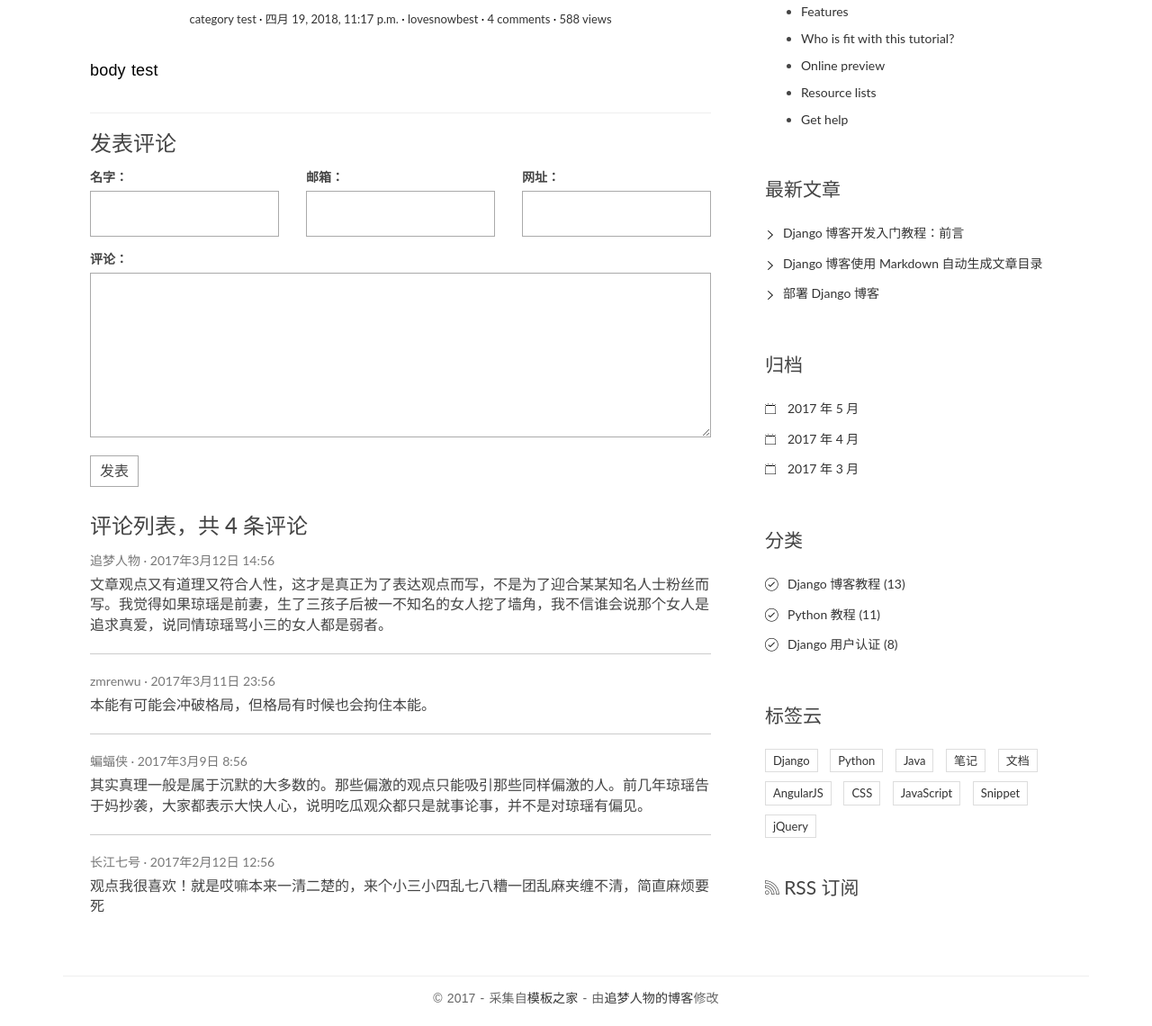
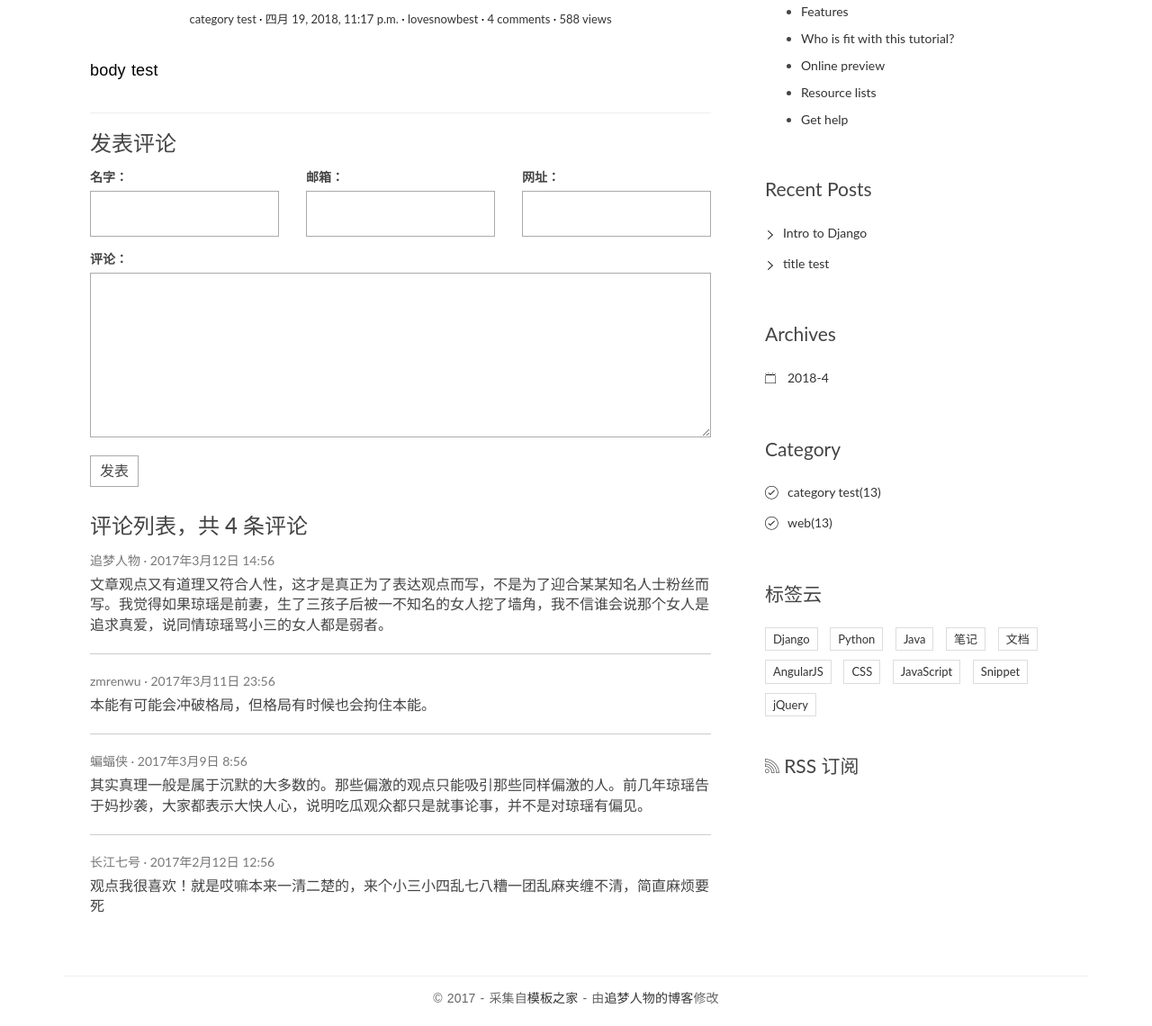
Before and after one commit to zehuichen123/Django_blog, a Django app: page /blog/post/1/ in a window 1280 px wide. Shown: the part 221-1361 px from the top of the page at 90% size. Run offline with Django 3.2, Linux system fonts and the light colour scheme; data comes from the database, SQL or seed files in the repository; some libraries are stand-ins or nearby versions.

Commit message:
add side bar

```diff
--- /dev/null
+++ b/blog/templatetags/blog_tags.py
@@ -0,0 +1,16 @@
+from ..models import Post,Category
+from django import template
+
+register=template.Library()
+
+@register.simple_tag
+def get_recent_posts(num=5):
+	return Post.objects.all().order_by('-created_time')[:num]
+
+@register.simple_tag
+def archives():
+	return Post.objects.dates('created_time','month',order='DESC')
+
+@register.simple_tag
+def get_categories():
+	return Category.objects.all()
--- a/templates/base.html
+++ b/templates/base.html
@@ -1,4 +1,5 @@
 {% load static %}
+{% load blog_tags %}
 <!DOCTYPE html>
 <html>
 <head>
@@ -75,46 +76,43 @@
                 {% block toc %}
                 {% endblock toc %}
                 <div class="widget widget-recent-posts">
-                    <h3 class="widget-title">最新文章</h3>
+                    <h3 class="widget-title">Recent Posts</h3>
+                    {% get_recent_posts as recent_post_list %}
                     <ul>
+                        {% for post in recent_post_list %}
                         <li>
-                            <a href="#">Django 博客开发入门教程：前言</a>
+                            <a href="{{post.get_absolute_url}}">{{post.title}}</a>
                         </li>
-                        <li>
-                            <a href="#">Django 博客使用 Markdown 自动生成文章目录</a>
-                        </li>
-                        <li>
-                            <a href="#">部署 Django 博客</a>
-                        </li>
+                        {% empty %}
+                        No recent posts!
+                        {% endfor %}
                     </ul>
                 </div>
                 <div class="widget widget-archives">
-                    <h3 class="widget-title">归档</h3>
+                    <h3 class="widget-title">Archives</h3>
+                    {% archives as date_list %}
                     <ul>
+                        {% for date in date_list %}
                         <li>
-                            <a href="#">2017 年 5 月</a>
+                            <a href="#">{{date.year}}-{{date.month}}</a>
                         </li>
-                        <li>
-                            <a href="#">2017 年 4 月</a>
-                        </li>
-                        <li>
-                            <a href="#">2017 年 3 月</a>
-                        </li>
+                        {% empty %}
+                        No archives yet!
+                        {% endfor %}
                     </ul>
                 </div>
 
                 <div class="widget widget-category">
-                    <h3 class="widget-title">分类</h3>
+                    <h3 class="widget-title">Category</h3>
+                    {% get_categories as category_list %}
                     <ul>
+                        {% for category in category_list %}
                         <li>
-                            <a href="#">Django 博客教程 <span class="post-count">(13)</span></a>
+                            <a href="#">{{category.name}}<span class="post-count">(13)</span></a>
                         </li>
-                        <li>
-                            <a href="#">Python 教程 <span class="post-count">(11)</span></a>
-                        </li>
-                        <li>
-                            <a href="#">Django 用户认证 <span class="post-count">(8)</span></a>
-                        </li>
+                        {% empty %}
+                        No categories yet!
+                        {% endfor %}
                     </ul>
                 </div>
 
```
